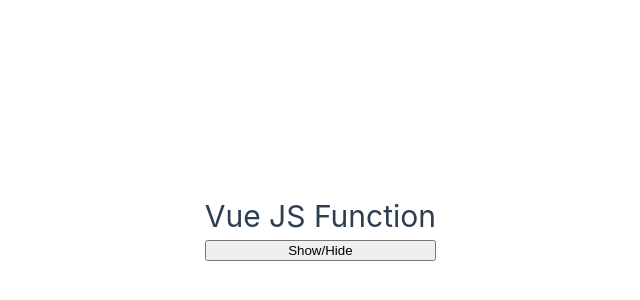
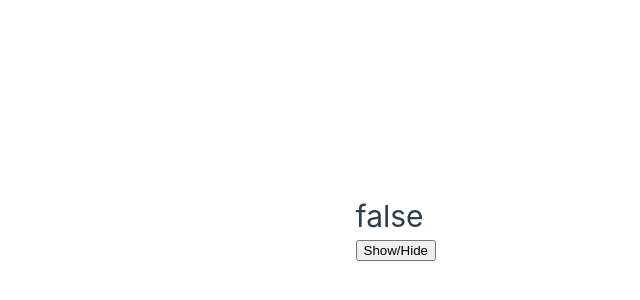
Before and after one commit to cbappi/Vue_JS_1st, a Vue app: page / in a window 1280 px wide. Shown: the part 174-474 px from the top of the page, without its empty margins (204-844 px from the left). Built offline with nearby package versions, Linux system fonts and the light colour scheme.

Commit message:
Ditrctive V-If V-else V-else-if commit

```diff
--- a/src/App.vue
+++ b/src/App.vue
@@ -1,9 +1,11 @@
 
 <template>
 
-  <h1 v-show = "show">{{obj.title}}</h1>
+  <h1 v-if = "showBtn">{{obj.title}}</h1>
+  <h1 v-else-if = "!showBtn">{{showBtn}}</h1>
+  <h1 v-else = "showBtn">Nothing</h1>
   <br/>
-  <button @click = "show=!show">Show/Hide</button>
+  <button @click = "showBtn = !showBtn">Show/Hide</button>
 
 </template>
 
@@ -11,11 +13,11 @@
 <script setup>
 
   import {ref, reactive} from 'vue';
-  let show = ref(true);
+  let showBtn = ref(false);
 
 
   let obj = reactive({
-        title: "Vue JS Function",
+        title: "Vue JS Function - V-if - V-else-if",
         class: "Seven"
 
       })
```
